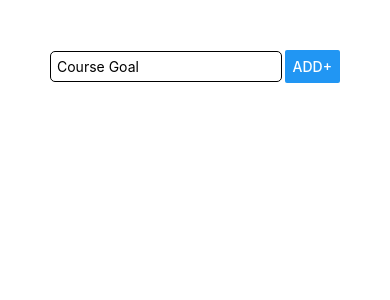
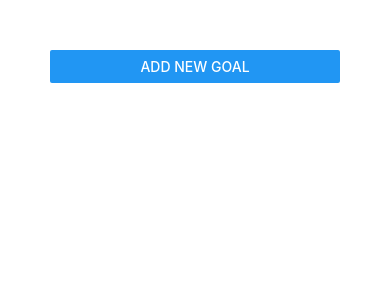
Before and after one commit to AhmedAlsudairi/Course-Goals-App, a React Native app: screen / in a window 390 px wide. Shown: the top 300 px of the page. Built offline with nearby package versions, Linux system fonts and the light colour scheme.

Commit message:
adding modal

```diff
--- a/App.js
+++ b/App.js
@@ -1,25 +1,44 @@
 import React, { useState } from 'react';
-import { StyleSheet,View} from 'react-native';
+import { StyleSheet,View,Button} from 'react-native';
 import GoalItems from './components/GoalItems/GoalItems';
 import UserInputArea from './components/userInputArea/userInputArea';
 
 export default function App() {
   const [enteredText, setEnteredText] = useState({});
   const [courseGoals, setCourseGoals] = useState([]);
-
+  const [modalVisible,setModalVisible] = useState(false);
   const textInputHandler = (text) => {
     setEnteredText(text);
   }
 
-  const addCourseHandler = () => {
+  const addGoalHandler = () => {
     setCourseGoals((prevCourseGoals) => [...prevCourseGoals, {value:enteredText, key: Math.random().toString()}])
   }
+
+  const deleteGoalHandler = (key) => {
+    setCourseGoals((prevCourseGoals)=>{
+      return courseGoals.filter((goal)=> goal.key !== key)
+    })
+  }
+
+  const modalToggle = () => {
+      setModalVisible((prev)=> !prev);
+  }
+
   return (
 
       <View style={style.screen}>
-        <UserInputArea changeHandler={textInputHandler} addHandler={addCourseHandler} text={enteredText.value}/>
+        <Button onPress={modalToggle} title='Add New Goal'/>
+        <UserInputArea
+        changeHandler={textInputHandler}
+        addHandler={addGoalHandler}
+        text={enteredText.value}
+        modal={modalVisible}
+        toggle={modalToggle}/>
         <View>
-        <GoalItems goals={courseGoals}/>
+        <GoalItems
+        goals={courseGoals}
+        deleteHandler={(key)=>{deleteGoalHandler(key)}}/>
         </View>
       </View>
 
--- a/components/GoalItems/GoalItem/GoalItem.js
+++ b/components/GoalItems/GoalItem/GoalItem.js
@@ -1,11 +1,14 @@
 import React from 'react'
-import {View, Text, StyleSheet} from 'react-native'
+import { View, Text, StyleSheet, TouchableOpacity } from 'react-native'
 const goalItem = (props) => {
 
     return (
-        <View style={style.courseGoal}>
-        <Text>{props.item}</Text>
-        </View>
+        <TouchableOpacity activeOpacity='0.8' onPress={() =>{props.onDelete(props.goal.item.key)}}>
+            <View style={style.courseGoal}>
+                <Text>{props.goal.item.value}</Text>
+            </View>
+        </TouchableOpacity>
+
     );
 }
 
@@ -17,7 +20,7 @@ const style = StyleSheet.create({
         borderColor: 'black',
         borderRadius: 5,
         backgroundColor: 'salmon'
-      }
+    }
 })
 
 export default goalItem;
--- a/components/GoalItems/GoalItems.js
+++ b/components/GoalItems/GoalItems.js
@@ -7,7 +7,7 @@ const goalItems = (props) => {
     return (
         <FlatList
           data={props.goals}
-          renderItem={(goal) => <GoalItem item={goal.item.value}/>}
+          renderItem={(goal) => <GoalItem goal={goal} onDelete={(key)=>{props.deleteHandler(key)}}/>}
            />
     )
 }
--- a/components/userInputArea/userInputArea.js
+++ b/components/userInputArea/userInputArea.js
@@ -1,21 +1,34 @@
-import React from 'react';
-import { View, TextInput, Button, StyleSheet } from 'react-native';
+import React, {useState} from 'react';
+import { View, TextInput, Button, StyleSheet, Modal } from 'react-native';
+
 const goalItems = (props) => {
 
     return (
-        <View style={style.inputContainer}>
+             <Modal visible={props.modal} animationType='slide'>
+            <View style={style.inputContainer}>
             <TextInput placeholder="Course Goal" style={style.input} onChangeText={props.changeHandler} value={props.text} />
-            <Button title="Add+" onPress={props.addHandler} />
+            <Button title="Add+" onPress={()=>{props.addHandler(); props.toggle()}}/>
         </View>
+        </Modal>
+
+
     )
 }
 
 const style = StyleSheet.create({
     inputContainer: {
-        display: 'flex', flexDirection: "row", justifyContent: "space-between", alignItems: "center"
+        display: 'flex',
+        flexDirection: "column",
+        flex: 1,
+        justifyContent: "center",
+        alignItems: "center"
     },
     input: {
-        borderWidth: 1, padding: 6, width: "80%", borderRadius: 5
+        borderWidth: 1,
+        padding: 6,
+        width: "80%",
+        borderRadius: 5,
+        marginBottom: 10
     }
 })
 export default goalItems;
```
